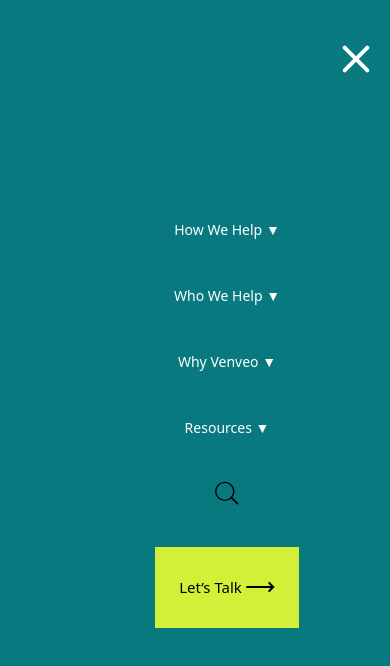
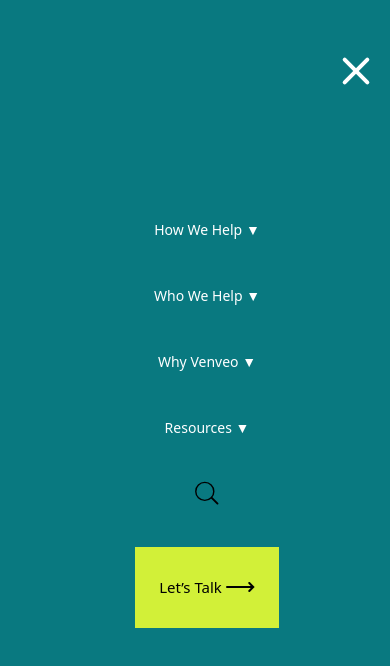
Before and after one commit to BimlaJain/venveo-hero-page, a React (Create React App) app: page / in a window 390 px wide. Both pictures are taken after a click on the button 356 px from the left and 59 px from the top of the page. Shown: the top 666 px of the page. Built offline with nearby package versions, Linux system fonts and the light colour scheme.

Commit message:
change spacing

```diff
--- a/src/common/Header.jsx
+++ b/src/common/Header.jsx
@@ -14,14 +14,14 @@
     return (
         <header>
             <nav className="h-[80px] 2xl:container">
-                <div className="flex justify-between items-center max-lg:px-4 md:pl-14 lg:-mt-5">
+                <div className="flex justify-between items-center max-lg:px-4 md:px-14 lg:-mt-5">
                     <img
                         src={navLogo}
                         alt="venveo-logo-img"
                         className="w-[59px] h-[90px] mt-7"
                     />
                     <button
-                        className="flex flex-col gap-3 cursor-pointer lg:hidden relative z-20 transition-all duration-700 ease-in-out"
+                        className="flex flex-col gap-3 cursor-pointer lg:hidden relative z-20 transition-all max-lg:pt-6 duration-700 ease-in-out"
                         onClick={() => setIsMenuOpen(!isMenuOpen)}
                     >
                         <span
@@ -36,7 +36,7 @@
                     </button>
                     <div
                         className={`${isMenuOpen ? "block" : "hidden"
-                            } absolute top-0 left-0 w-full bg-white max-lg:bg-blue transition-all duration-700 ease-in-out lg:flex  max-lg:fixed lg:static lg:w-auto  items-center max-lg:min-h-screen overflow-hidden z-10 pl-10`}
+                            } absolute top-0 left-0 w-full bg-white max-lg:bg-blue transition-all duration-700 ease-in-out lg:flex  max-lg:fixed lg:static lg:w-auto  items-center max-lg:min-h-screen overflow-hidden z-10 lg:pl-10`}
                     >
                         <div className="flex flex-col lg:flex-row gap-[42px] py-6 md:py-0 pl-6 md:pl-0 items-center max-lg:justify-center max-lg:min-h-screen">
                             {[
--- a/src/components/Home.jsx
+++ b/src/components/Home.jsx
@@ -16,14 +16,14 @@
                         className="lg:text-custom-sm md:text-custom-md text-5xl  text-white font-bold leading-custom-sm sohne_schmal uppercase max-w-[822px] mx-auto">
                         Make marketing a growth machine
                     </h1>
-                    <img src={GreenEllipse} alt="green-ellipse" className='-mt-3 lg:pl-60 sm:pl-[140px] sm:block hidden' />
+                    <img src={GreenEllipse} alt="green-ellipse" className='-mt-3 lg:pl-80 sm:pl-[140px] sm:block hidden' />
                     <p className="font-light md:text-2xl text-lg leading-snug text-white max-w-[652px] mx-auto mt-4 mainson_Neue">
                         We focus on results. Not just chatter. Elevate your business with our top-tier services and tech. Get
                         a proposal now.
                     </p>
                 </header>
                 <div className="sm:mt-8 sm:mb-16 mt-4 mb-8">
-                    <div className="border-2 rounded-[50px] text-center py-4 sm:py-5 px-7 flex max-w-[448px] sm:mx-auto mx-5 justify-between">
+                    <div className="border-2 rounded-[50px] text-center py-3 sm:py-5 sm:px-7 px-4 flex max-w-[448px] sm:mx-auto mx-5 justify-between">
                         <input
                             id="email"
                             type="text"
@@ -40,9 +40,9 @@
                         </a>
                     </div>
                 </div>
-                <div className='absolute flex lg:justify-center max-sm:left-[6%] max-lg:left-[27%] max-xl:left-[3%] max-2xl:left-[8%] '>
+                <div className='absolute flex lg:justify-center max-sm:left-[6%] max-lg:left-[27%] max-xl:left-[3%] max-2xl:left-[8%] pb-10'>
                     <img src={HeroCard} alt="Hero card" className="lg:block hidden max-w-[924px] mx-auto" />
-                    <img src={HeroCardMobile} alt="Hero card" className="lg:hidden block flex justify-center" />
+                    <img src={HeroCardMobile} alt="Hero card" className="lg:hidden block justify-center" />
                 </div>
             </div>
         </div>
```
